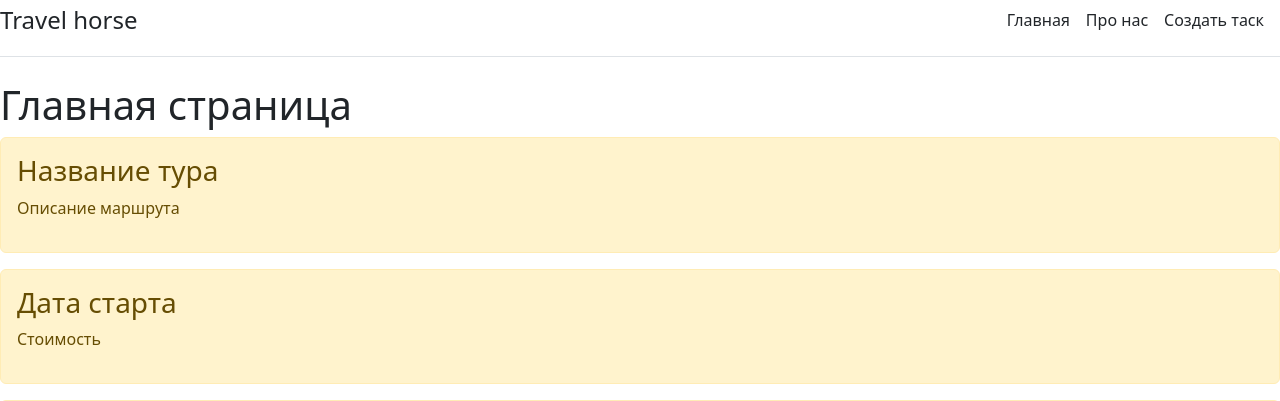
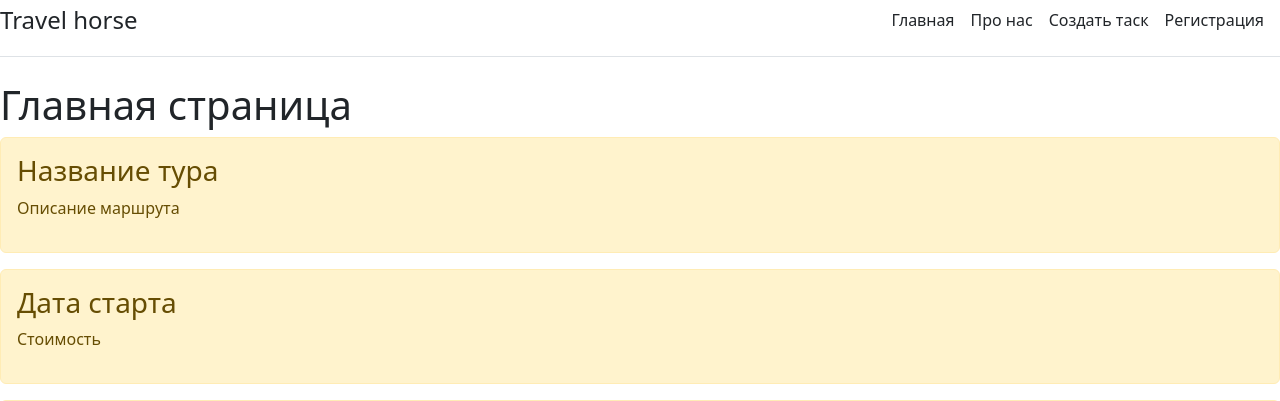
Before and after one commit to Grekhov1990/Website, a Django app: page / in a window 1280 px wide. Shown: the top 401 px of the page. Run offline with Django 4.2, Linux system fonts and the light colour scheme; data comes from the database, SQL or seed files in the repository; both versions use the stored data as it was after the commit.

Commit message:
Добавлены файлы проекта

```diff
--- a/taskmanager/main/templates/main/base.html
+++ b/taskmanager/main/templates/main/base.html
@@ -17,6 +17,7 @@
         <a class="me-3 py-2 text-dark text-decoration-none" href="{% url 'home' %}">Главная</a>
         <a class="me-3 py-2 text-dark text-decoration-none" href="{% url 'about' %}">Про нас</a>
             <a class="me-3 py-2 text-dark text-decoration-none" href="{% url 'create' %}">Создать таск</a>
+            <a class="me-3 py-2 text-dark text-decoration-none" href="{% url 'create' %}">Регистрация</a>
       </nav>
     </div>
   {% block content %}{% endblock %}
```
Also changed, not shown: taskmanager/db.sqlite3, 2 other files.
